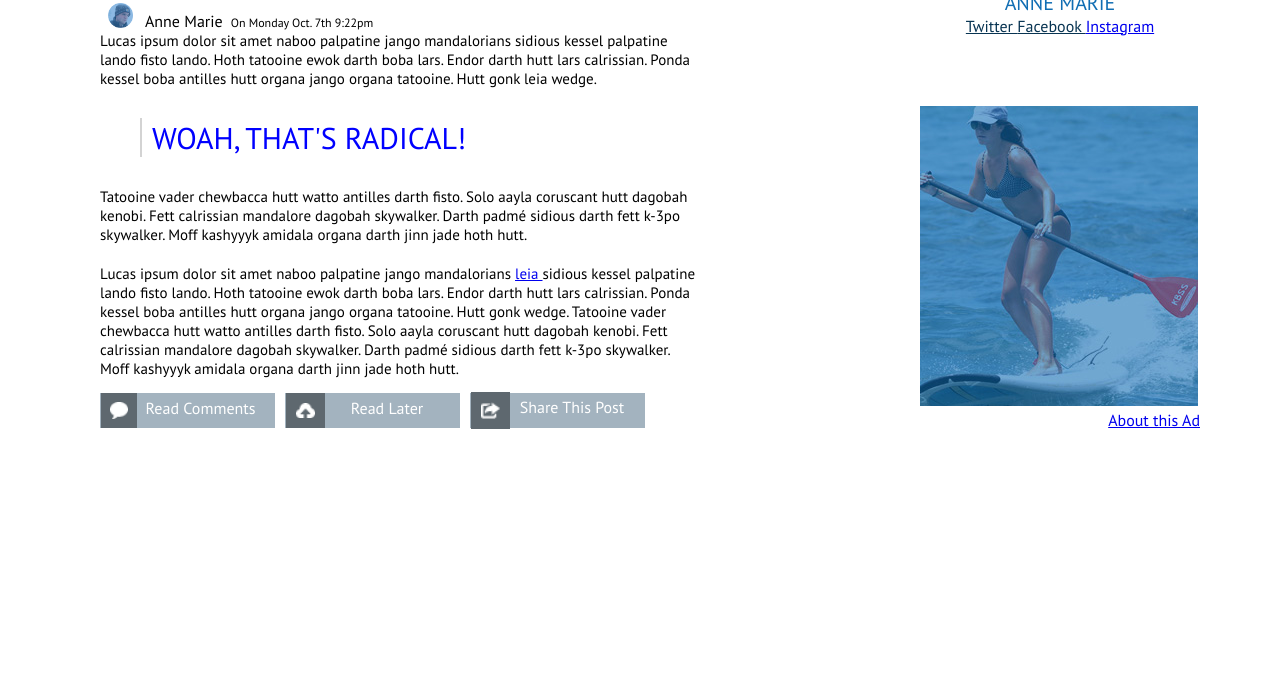
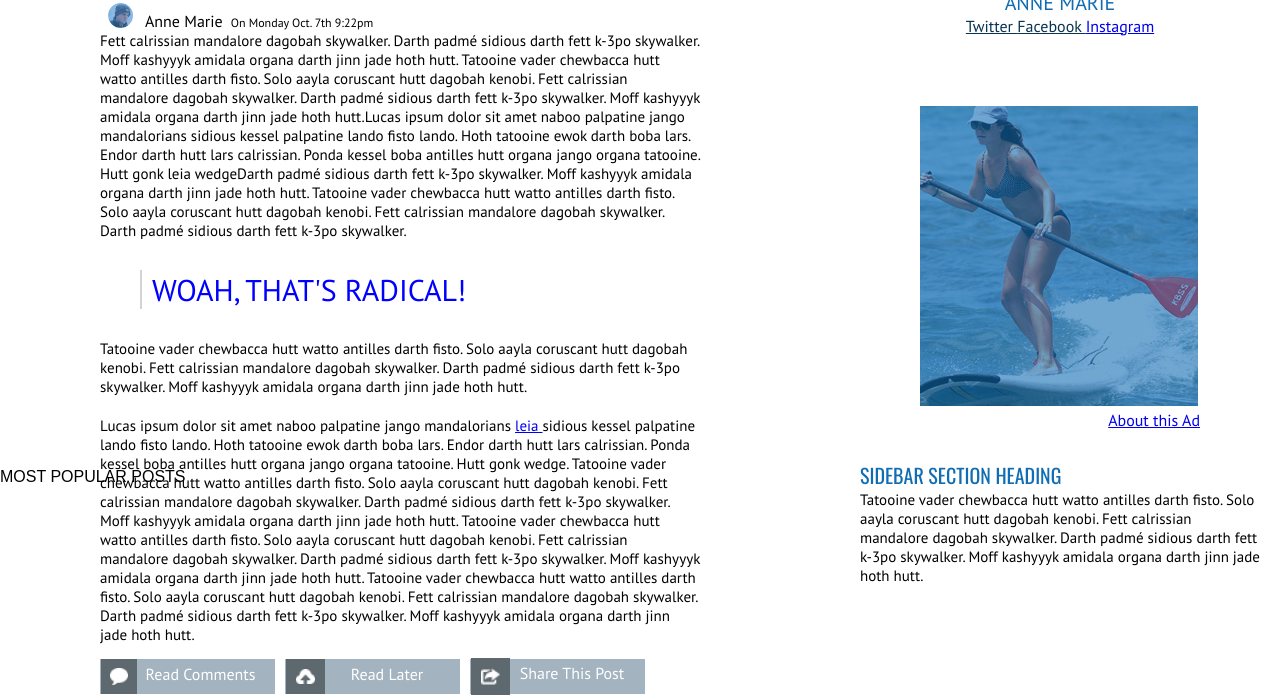
Before and after one commit to katlyngabor/Surf-and-PaddleHW, a plain HTML site: page index.html in a window 1280 px wide. Shown: the part 582-1277 px from the top of the page. Before the commit the page ends 1050 px from the top, so only its background shows below. Drawn offline with nearby package versions, Linux system fonts and the light colour scheme.

Commit message:
began footer

```diff
--- a/index.html
+++ b/index.html
@@ -41,14 +41,14 @@
     </span>
     <span class= "post-details"> On Monday Oct. 7th 9:22pm
     </span>
-    <p> Lucas ipsum dolor sit amet naboo palpatine jango mandalorians sidious kessel palpatine lando fisto lando. Hoth tatooine ewok darth boba lars. Endor darth hutt lars calrissian. Ponda kessel boba antilles hutt organa jango organa tatooine. Hutt gonk leia wedge.
+    <p> Fett calrissian mandalore dagobah skywalker. Darth padmé sidious darth fett k-3po skywalker. Moff kashyyyk amidala organa darth jinn jade hoth hutt. Tatooine vader chewbacca hutt watto antilles darth fisto. Solo aayla coruscant hutt dagobah kenobi. Fett calrissian mandalore dagobah skywalker. Darth padmé sidious darth fett k-3po skywalker. Moff kashyyyk amidala organa darth jinn jade hoth hutt.Lucas ipsum dolor sit amet naboo palpatine jango mandalorians sidious kessel palpatine lando fisto lando. Hoth tatooine ewok darth boba lars. Endor darth hutt lars calrissian. Ponda kessel boba antilles hutt organa jango organa tatooine. Hutt gonk leia wedgeDarth padmé sidious darth fett k-3po skywalker. Moff kashyyyk amidala organa darth jinn jade hoth hutt. Tatooine vader chewbacca hutt watto antilles darth fisto. Solo aayla coruscant hutt dagobah kenobi. Fett calrissian mandalore dagobah skywalker. Darth padmé sidious darth fett k-3po skywalker.
     </p>
     <blockquote> WOAH, THAT'S RADICAL!</blockquote>
     <p>
     Tatooine vader chewbacca hutt watto antilles darth fisto. Solo aayla coruscant hutt dagobah kenobi. Fett calrissian mandalore dagobah skywalker. Darth padmé sidious darth fett k-3po skywalker. Moff kashyyyk amidala organa darth jinn jade hoth hutt.
     </p>
 
-    <p> Lucas ipsum dolor sit amet naboo palpatine jango mandalorians <a href="http://www.google.com">leia </a> sidious kessel palpatine lando fisto lando. Hoth tatooine ewok darth boba lars. Endor darth hutt lars calrissian. Ponda kessel boba antilles hutt organa jango organa tatooine. Hutt gonk wedge. Tatooine vader chewbacca hutt watto antilles darth fisto. Solo aayla coruscant hutt dagobah kenobi. Fett calrissian mandalore dagobah skywalker. Darth padmé sidious darth fett k-3po skywalker. Moff kashyyyk amidala organa darth jinn jade hoth hutt.
+    <p> Lucas ipsum dolor sit amet naboo palpatine jango mandalorians <a href="http://www.google.com">leia </a> sidious kessel palpatine lando fisto lando. Hoth tatooine ewok darth boba lars. Endor darth hutt lars calrissian. Ponda kessel boba antilles hutt organa jango organa tatooine. Hutt gonk wedge. Tatooine vader chewbacca hutt watto antilles darth fisto. Solo aayla coruscant hutt dagobah kenobi. Fett calrissian mandalore dagobah skywalker. Darth padmé sidious darth fett k-3po skywalker. Moff kashyyyk amidala organa darth jinn jade hoth hutt. Tatooine vader chewbacca hutt watto antilles darth fisto. Solo aayla coruscant hutt dagobah kenobi. Fett calrissian mandalore dagobah skywalker. Darth padmé sidious darth fett k-3po skywalker. Moff kashyyyk amidala organa darth jinn jade hoth hutt. Tatooine vader chewbacca hutt watto antilles darth fisto. Solo aayla coruscant hutt dagobah kenobi. Fett calrissian mandalore dagobah skywalker. Darth padmé sidious darth fett k-3po skywalker. Moff kashyyyk amidala organa darth jinn jade hoth hutt.
     </p>
     <div type="bottom-buttons">
     <button class= "comments-button">
@@ -79,8 +79,16 @@
       <img class= "side-bar-image" src= "images/ad.jpg"/>
       <a class= "side-bar-link" href="http://www.google.com">About this Ad</a>
     </div> <!--End of side-bar-caption div-->
-
+    <div class="side-bar-text">
+      <span class= "sidebar-heading">SIDEBAR SECTION HEADING</span>
+      <p class= sidebar-paragraph>     Tatooine vader chewbacca hutt watto antilles darth fisto. Solo aayla coruscant hutt dagobah kenobi. Fett calrissian mandalore dagobah skywalker. Darth padmé sidious darth fett k-3po skywalker. Moff kashyyyk amidala organa darth jinn jade hoth hutt.
+      </p>
   </div> <!--End of side-bar div-->
 </div> <!--End of main-body div-->
+</div>
+<footer>
+  <div class="footer-title">MOST POPULAR POSTS
+  </div> <!---End of footer-title-->
+</footer>
 </body>
 </html>
--- a/style.css
+++ b/style.css
@@ -73,7 +73,6 @@ width:600px;
 height: 600px;;
 float: left;
 margin-left:100px;
-clear:both;
 }
 
  h1 {
@@ -253,6 +252,11 @@ font-size: 20px;
 font-family: 'Oswald', sans-serif;
 }
 
+footer {
+	width: 800px;
+	clear:both;
+}
+
 .sidebar-paragraph {
 margin:0px;
 }
```
